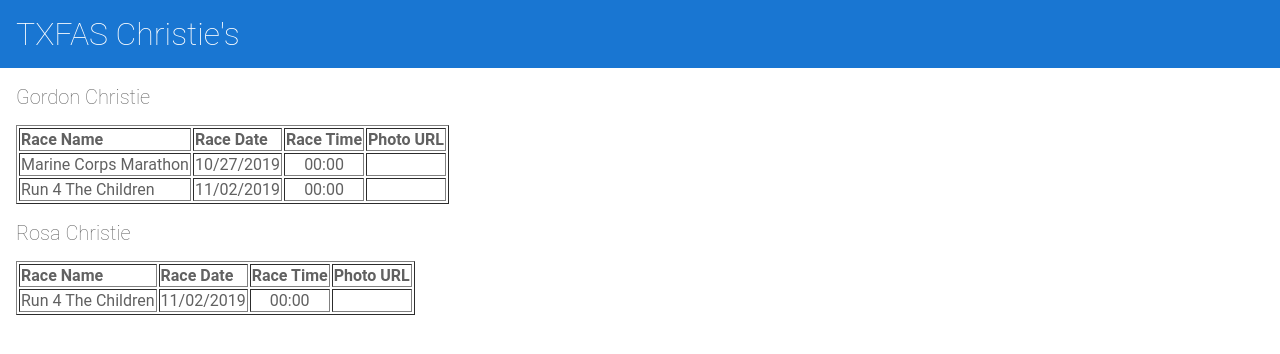
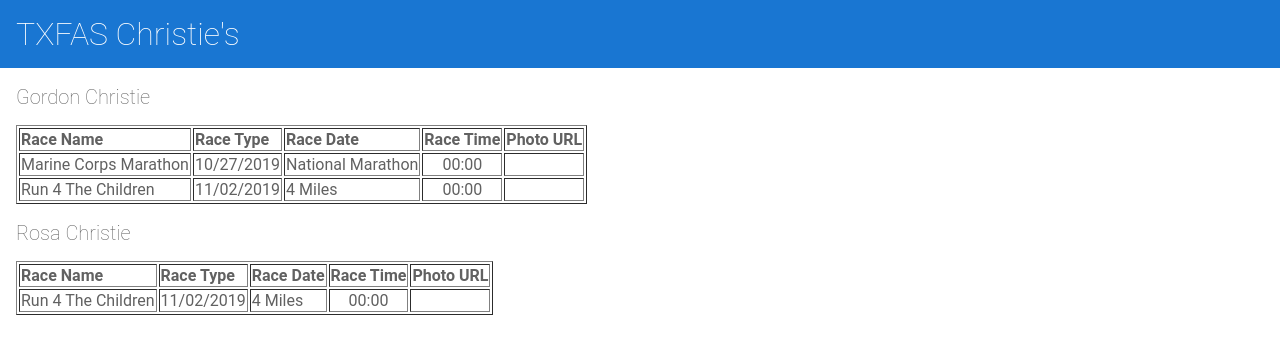
Before and after one commit to gchristie/txfas, an Angular app: page / in a window 1280 px wide. Shown: the top 354 px of the page. Built offline with nearby package versions, Linux system fonts and the light colour scheme.

Commit message:
2 files modified

```diff
--- a/src/app/marathon-list/marathon-list.component.html
+++ b/src/app/marathon-list/marathon-list.component.html
@@ -4,6 +4,7 @@
 <table border=1>
 <TR style='font-weight: bold' >
   <TD>Race Name</TD>
+  <TD>Race Type</TD>
   <TD>Race Date</TD>
   <TD>Race Time</TD>
   <TD>Photo URL</TD>
@@ -13,6 +14,7 @@
 <TR   >
   <TD >{{ race.name }}  </TD>
   <TD>{{ race.racedate }}</TD>
+  <TD>{{ race.racetype }}</TD>
   <TD align="center">{{ race.racetime }} </TD>
   <TD>{{ race.photourl }} </TD>
 </TR>
@@ -26,7 +28,8 @@
 <table border=1>
 <TR style='font-weight: bold' >
   <TD>Race Name</TD>
-   <TD>Race Date</TD>
+  <TD>Race Type</TD>
+  <TD>Race Date</TD>
   <TD>Race Time</TD>
   <TD>Photo URL</TD>
 </TR>
@@ -35,6 +38,7 @@
 <TR>
   <TD >{{ race.name }}  </TD>
   <TD>{{ race.racedate }}</TD>
+  <TD>{{ race.racetype }}</TD>
   <TD align="center">{{ race.racetime }} </TD>
   <TD>{{ race.photourl }} </TD>
 </TR>
--- a/src/app/racedata.ts
+++ b/src/app/racedata.ts
@@ -3,6 +3,7 @@ export var racedata = [
    {
     name: 'Marine Corps Marathon',
     racedate: '10/27/2019',
+    racetype: 'National Marathon',
     racetime: '00:00',
     runner: 'Gordon',
     photoURL: ''
@@ -11,6 +12,7 @@ export var racedata = [
   {
     name: 'Run 4 The Children',
     racedate: '11/02/2019',
+    racetype: '4 Miles',
     racetime: '00:00',
     runner: 'Gordon',
     photoURL: ''
@@ -19,6 +21,7 @@ export var racedata = [
    {
     name: 'Run 4 The Children',
     racedate: '11/02/2019',
+    racetype: '4 Miles',
     racetime: '00:00',
     runner: 'Rosa',
     photoURL: ''
```
